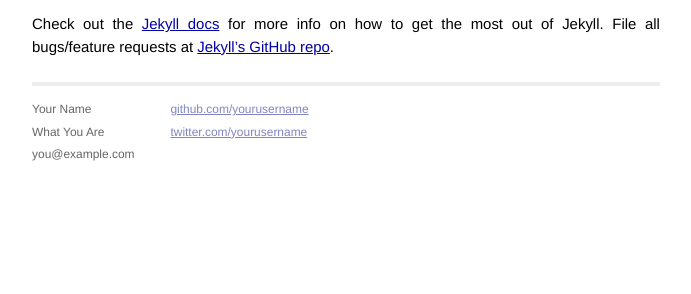
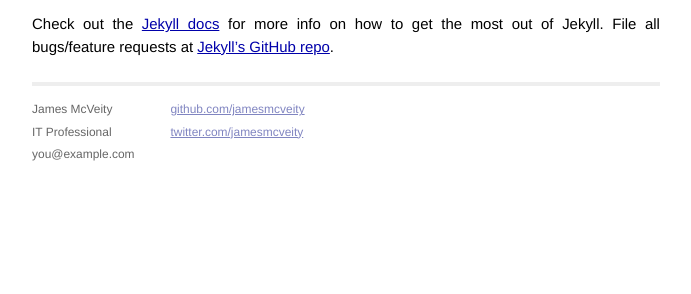
Before and after one commit to jamesmcveity/jamesmcveity.github.io, a Jekyll site: the page built from _posts/2014-05-01-welcome-to-jekyll.markdown, in a window 1280 px wide. Shown: the part 411-705 px from the top of the page, without its empty margins (294-985 px from the left). Built offline with Jekyll 4.4.1, drawn with Linux system fonts in a browser that asks for light colours; Markdown is read by kramdown in place of the engine named in the settings.

Commit message:
Update default.html
Updating contact information in page footer.

```diff
--- a/_layouts/default.html
+++ b/_layouts/default.html
@@ -26,15 +26,15 @@
           <div class="footer">
             <div class="contact">
               <p>
-                Your Name<br />
-                What You Are<br />
+                James McVeity<br />
+                IT Professional<br />
                 you@example.com
               </p>
             </div>
             <div class="contact">
               <p>
-                <a href="https://github.com/yourusername">github.com/yourusername</a><br />
-                <a href="https://twitter.com/yourusername">twitter.com/yourusername</a><br />
+                <a href="https://github.com/jamesmcveity">github.com/jamesmcveity</a><br />
+                <a href="https://twitter.com/jamesmcveity">twitter.com/jamesmcveity</a><br />
               </p>
             </div>
           </div>
```
